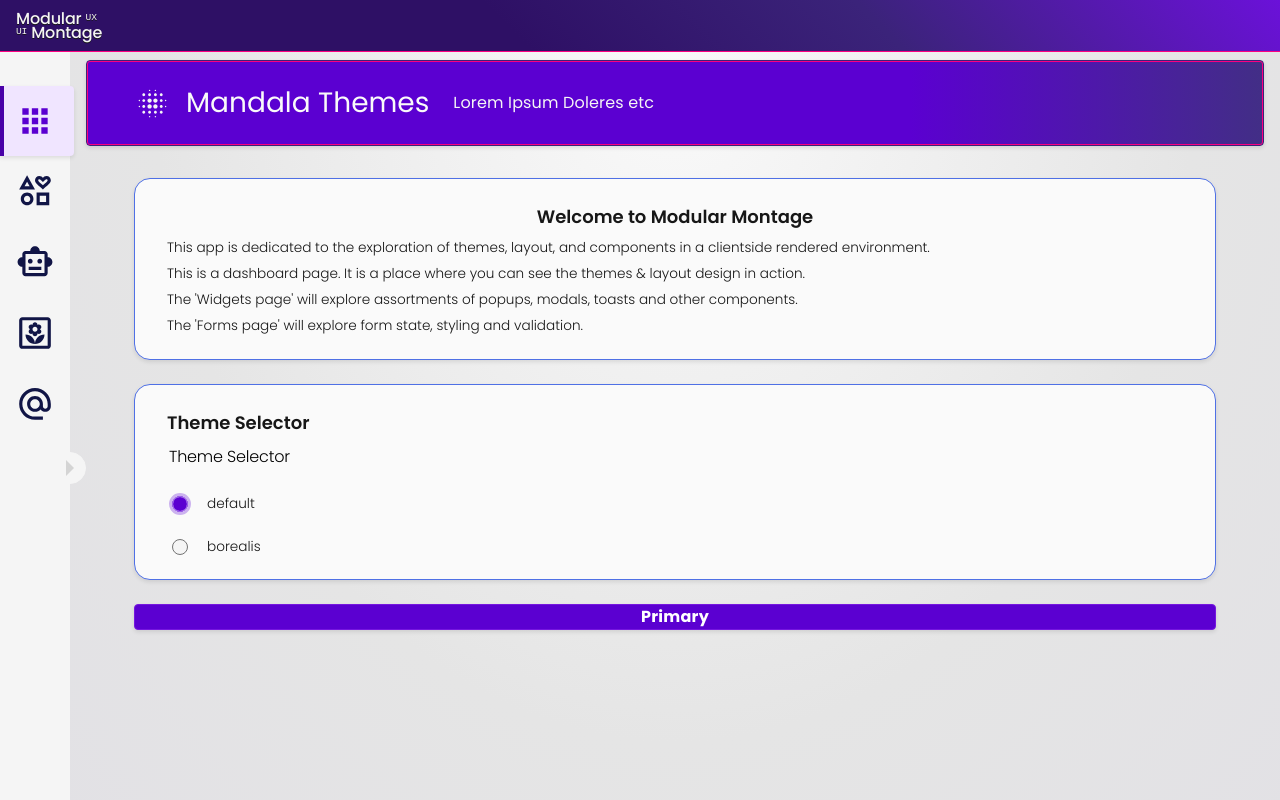
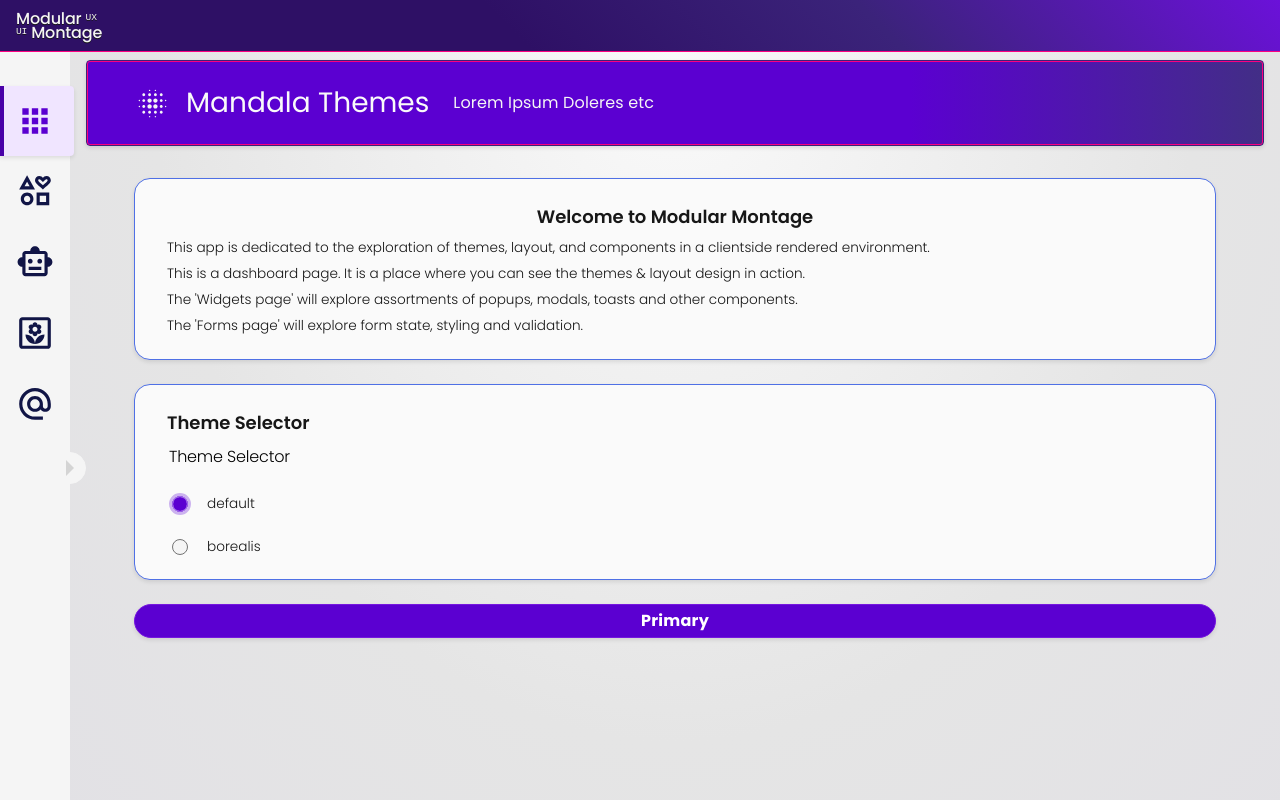
Before and after one commit to k3vnb/modular_montage, a React (Create React App) app: page /dashboard in a window 1280 px wide. Built offline with nearby package versions, Linux system fonts and the light colour scheme.

Commit message:
change button styles -- remove light color bg for unfilled buttons

```diff
--- a/src/global/components/Buttons/ThemeButton/ThemeButton.elements.tsx
+++ b/src/global/components/Buttons/ThemeButton/ThemeButton.elements.tsx
@@ -39,8 +39,8 @@ export const StyledButton = styled(UnstyledButton, options)<StyledButtonProps>((
     };
     const paddings = {
       small: theme.spacing(1, 2),
-      medium: theme.spacing(1.25, 2),
-      large: theme.spacing(1.5, 2),
+      medium: theme.spacing(1.5, 2),
+      large: theme.spacing(2, 2),
     };
     return [fontStyles[size], paddings[size]];
   }, [theme, size]);
@@ -54,7 +54,7 @@ export const StyledButton = styled(UnstyledButton, options)<StyledButtonProps>((
     textAlign: 'center',
     gap: theme.spacing(1),
     backgroundColor: colors.bg,
-    borderRadius: theme.shape.borderRadius,
+    borderRadius: theme.styles.borderRadius.full,
     border: `1.5px solid ${colors.border}`,
     padding,
     color: colors.text,
--- a/src/global/components/Buttons/utils.ts
+++ b/src/global/components/Buttons/utils.ts
@@ -70,9 +70,9 @@ export function getButtonThemeColors({
     textHover: surfaceContrast[1],
     textPressed: surfaceContrast[2],
 
-    bg: surface[0],
-    bgHover: surface[1],
-    bgPressed: surface[2],
+    bg: neutral[0],
+    bgHover: surface[0],
+    bgPressed: surface[1],
 
     ...commonColors,
   };
--- a/src/pages/Widgets/Widgets.tsx
+++ b/src/pages/Widgets/Widgets.tsx
@@ -15,7 +15,7 @@ export const Widgets = (): JSX.Element => {
       <Tile showBorder variant="info" gap={1}  elevation={1}>
         <Typography.H4 textAlign="center" mb={1}>Here we explore a variety of pop-ups, modals, and themed components</Typography.H4>
       </Tile>
-      <Tile showBorder gap={1} variant="info" elevation={1}>
+      <Tile showBorder gap={1} variant="info" elevation={1} sx={{ backgroundColor: theme => theme.styles.secondary.box.surface[0] }}>
         <Typography.H4>Drawers & Modals</Typography.H4>
         <Box display="flex" justifyContent="space-around" flexDirection="row" flexWrap="wrap" gap={1}>
           <ModalLaunchButtons.Modal />
@@ -24,7 +24,7 @@ export const Widgets = (): JSX.Element => {
           <ModalLaunchButtons.ResponsiveDrawer />
         </Box>
       </Tile>
-      <Tile showBorder gap={1} variant="special" elevation={1}>
+      <Tile showBorder gap={1} variant="special" elevation={1} sx={{ backgroundColor: theme => theme.styles.primary.box.surface[0] }}>
         <Typography.H4>Toasts</Typography.H4>
         <SuccessToastButton />
         <ErrorToastButton />
```
